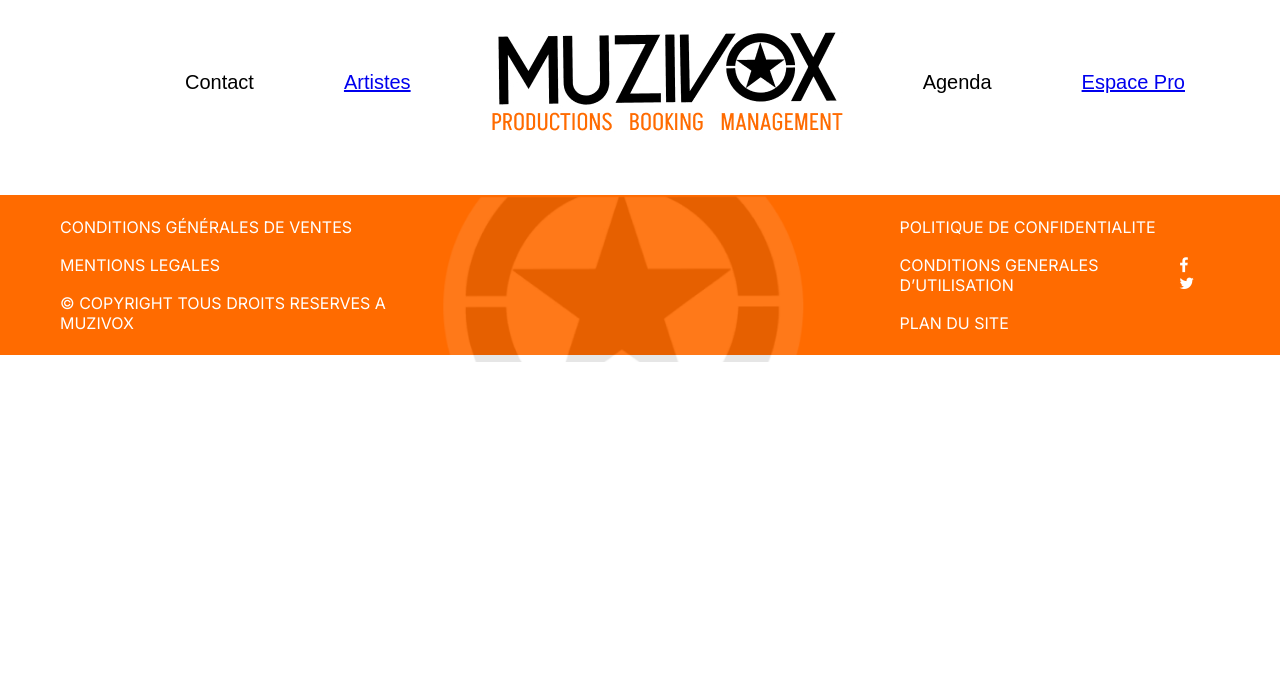
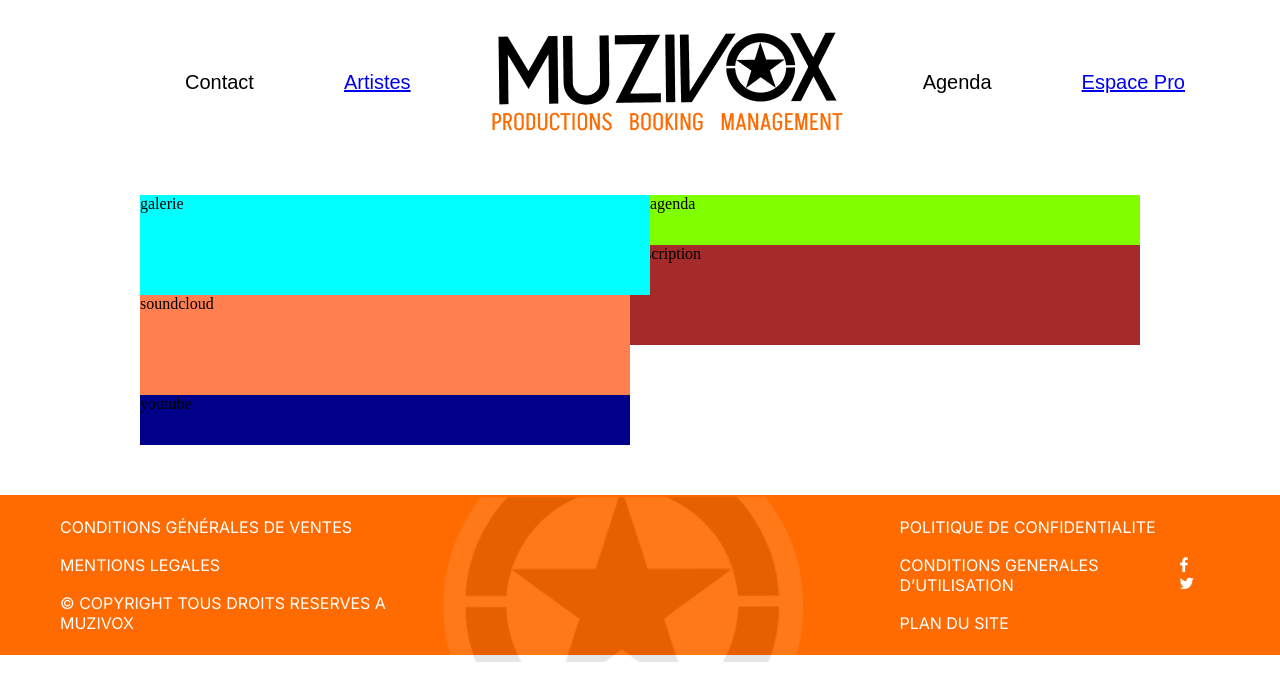
Before and after one commit to joellemantey/muzivox, a website: page artiste.html in a window 1280 px wide. Shown: the top 700 px of the page. Drawn offline with Linux system fonts and the light colour scheme; a web font is replaced by a local one.

Commit message:
layout artiste
Ajout d'une grille et positionnement des blocs

```diff
--- a/artiste.html
+++ b/artiste.html
@@ -1,5 +1,6 @@
 <!DOCTYPE html>
 <html lang="fr">
+
 <head>
   <meta charset="UTF-8">
   <meta http-equiv="X-UA-Compatible" content="IE=edge">
@@ -8,6 +9,7 @@
   <link rel="stylesheet" href="font-awesome/font-awesome.min.css">
   <link rel="stylesheet" href="styleCompile.css">
 </head>
+
 <body>
   <header>
     <!-- debut du menu -->
@@ -20,19 +22,23 @@
           <li class="menu-item">Agenda</li>
           <li class="menu-item"><a href="espace-pro.html">Espace Pro</a></li>
         </ul>
-      <!-- fin du menu -->
+        <!-- fin du menu -->
 
       </nav>
-              <!-- Bouton changement de langue -->
-              <label class="switch">
-                <span class="slider round"></span>
-              </label>
+      <!-- Bouton changement de langue -->
+      <label class="switch">
+        <span class="slider round"></span>
+      </label>
     </div>
   </header>
 
   <main>
     <div class="wrapper">
-
+      <div class="galerie"> galerie </div>
+      <div class="agenda"> agenda </div>
+      <div class="soundcloud"> soundcloud </div>
+      <div class="description"> description </div>
+      <div class="youtube"> youtube </div>
     </div>
   </main>
 
@@ -59,4 +65,5 @@
   </footer>
 
 </body>
+
 </html>
--- a/src/layout/_artiste.scss
+++ b/src/layout/_artiste.scss
@@ -0,0 +1,37 @@
+.wrapper {
+  display: grid;
+  grid-template-columns: 1fr 2% 1fr;
+  grid-template-rows: repeat(5, 50px);
+  margin: 50px 140px;
+}
+
+.galerie {
+  grid-column: 1 / 3;
+  grid-row: 1 /3;
+  background-color: aqua;
+  z-index: 10;
+}
+
+.agenda {
+  grid-column: 3;
+  grid-row: 1;
+  background-color: chartreuse;
+}
+
+.soundcloud {
+  grid-column: 1;
+  grid-row: 3/5;
+  background-color: coral;
+}
+
+.description {
+  grid-column: 2/4;
+  grid-row: 2/4;
+  background-color: brown;
+}
+
+.youtube {
+  grid-column: 1;
+  grid-row: 5;
+  background-color: darkblue;
+}
```
Also changed, not shown: styleCompile.css, 1 other file.
